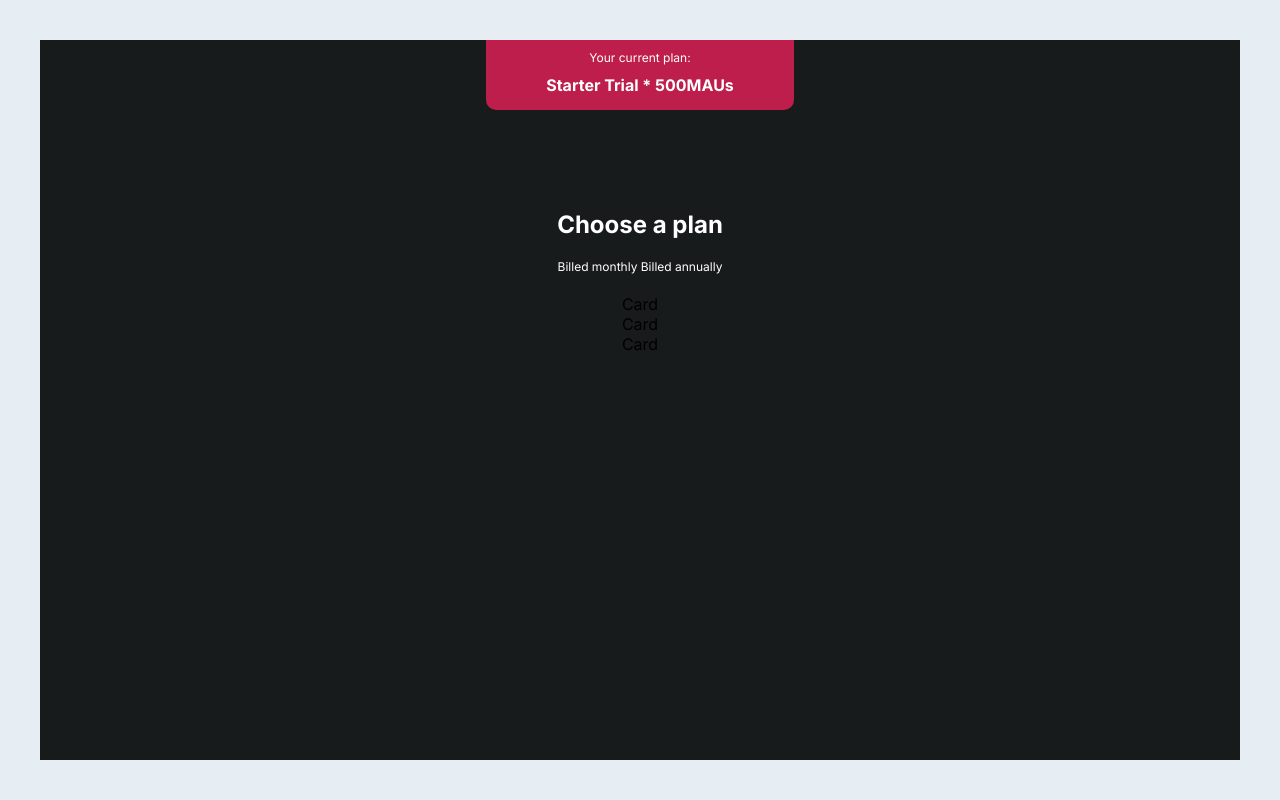
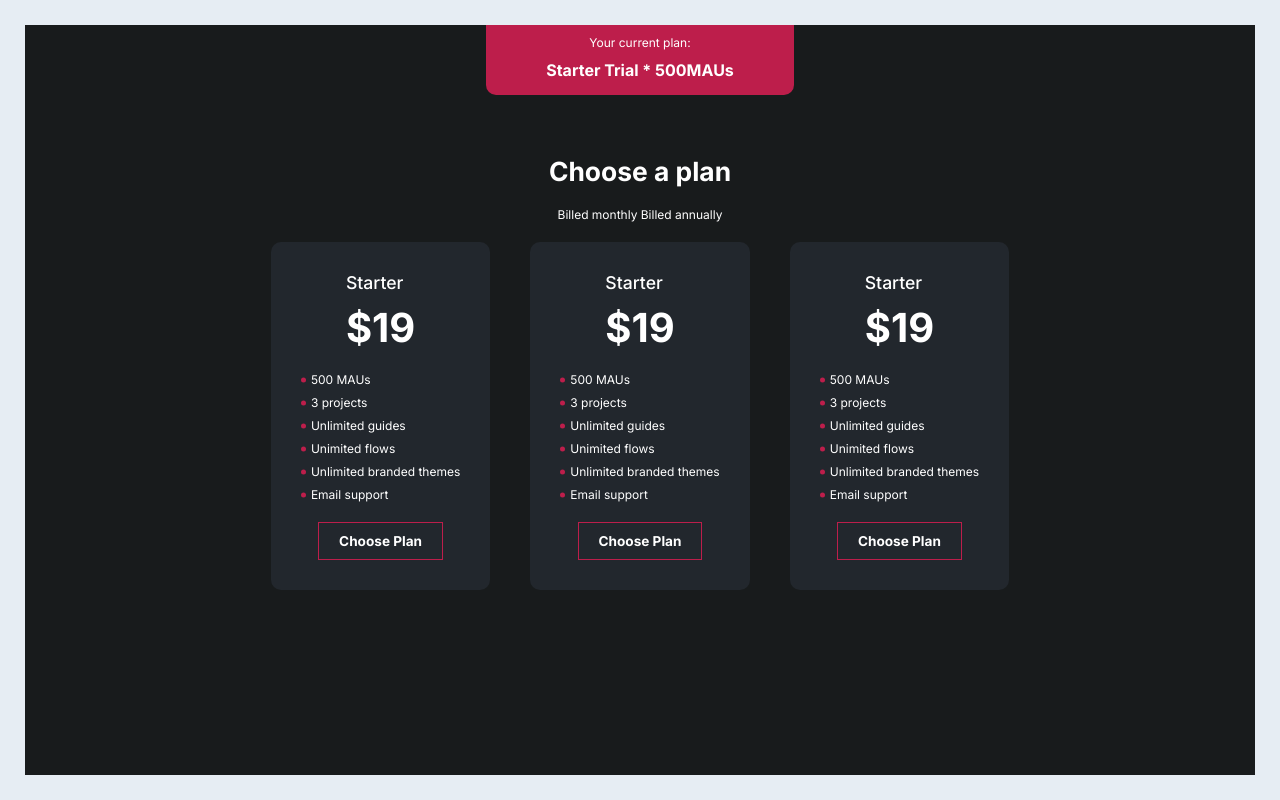
Before and after one commit to githubarj/docker-task, a React (Vite) app: page / in a window 1280 px wide. Built offline with nearby package versions, Linux system fonts and the light colour scheme.

Commit message:
Added the scaffolding for the cards and worked on the page formating

```diff
--- a/src/App.css
+++ b/src/App.css
@@ -1,5 +1,5 @@
 .app-container {
-  padding: 40px;
+  padding: 25px;
   display: flex;
   height: 100%;
 }
--- a/src/Components/LandingPage/Card.jsx
+++ b/src/Components/LandingPage/Card.jsx
@@ -1,8 +1,21 @@
-
 function Card() {
   return (
-    <div>Card</div>
-  )
+    <div className="card-container">
+      <div className="card-heading">
+        <h2 className="header-text">Starter</h2>
+        <h1 className="large-text">$19</h1>
+      </div>
+      <ul className="normal-text accent-bullets ">
+        <li>500 MAUs</li>
+        <li>3 projects</li>
+        <li>Unlimited guides</li>
+        <li>Unimited flows</li>
+        <li>Unlimited branded themes</li>
+        <li>Email support</li>
+      </ul>
+      <button className="medium-text">Choose Plan</button>
+    </div>
+  );
 }
 
-export default Card
+export default Card;
--- a/src/Components/LandingPage/PriceSection.jsx
+++ b/src/Components/LandingPage/PriceSection.jsx
@@ -2,7 +2,7 @@ import Card from "./Card"
 function PriceSection() {
   return (
     <div className="price-section-container">
-      <h2 className="header-text" >Choose a plan</h2>
+      <h2 className="title-text" >Choose a plan</h2>
       <p className="normal-text">Billed monthly Billed annually </p>
       <div className="cards">
         <Card />
--- a/src/Components/LandingPage/landingPage.css
+++ b/src/Components/LandingPage/landingPage.css
@@ -3,7 +3,7 @@
   flex-grow: 1;
   display: flex;
   flex-direction: column;
-    gap: 100px;
+  gap: 60px;
   align-items: center;
 }
 
@@ -27,3 +27,77 @@
   gap: 20px;
   align-items: center;
 }
+
+/* Cards styling  */
+
+.cards {
+  display: flex;
+  gap: 40px;
+}
+
+.card-heading {
+  display: flex;
+  flex-direction: column;
+  gap: 10px;
+}
+
+.card-container {
+  padding: 30px;
+  display: flex;
+  flex-direction: column;
+  align-items: center;
+  gap: 20px;
+  flex: 1 1 auto;
+  background-color: var(--card-color);
+  border-radius: 10px;
+}
+
+ul {
+  list-style: disc;
+  display: flex;
+  flex-direction: column;
+  gap: 8px;
+}
+
+/* Trying to change bullet color */
+
+/* ul::marker {
+  color: var(--accent-color);
+} */
+
+.accent-bullets {
+  list-style-type: none;
+  padding-left: 0;
+}
+
+.accent-bullets li {
+  position: relative;
+  padding-left: 10px;
+}
+
+.accent-bullets li::before {
+  content: "";
+  position: absolute;
+  top: 50%;
+  left: 0;
+  transform: translateY(-50%);
+  width: 5px;
+  height: 5px;
+  background-color: var(--accent-color);
+  border-radius: 50%;
+}
+
+button {
+  padding: 10px 20px;
+  border: var(--accent-color) 1px solid;
+  background-color: transparent;
+  cursor: pointer;
+  /* font-weight: 500 !important; */
+  font-size: 0.85rem !important;
+}
+
+button:hover {
+  background-color: var(--accent-color);
+  color: var(--primary-color);
+  border-radius: 5px;
+}
--- a/src/index.css
+++ b/src/index.css
@@ -24,7 +24,11 @@
 
 /* Reusable css classes */
 
-.normal-text, .medium-text, .header-text, .large-text {
+.normal-text,
+.medium-text,
+.header-text,
+.large-text,
+.title-text {
   color: var(--text-color);
 }
 
@@ -39,11 +43,15 @@
 }
 
 .header-text {
-  font-size: 1.5rem;
-  font-weight: 600;
+  font-size: 1.1rem;
+  font-weight: 500;
 }
 
+.title-text {
+  font-size: 1.65rem;
+  font-weight: 700;
+}
 .large-text {
-  font-size: 1.5rem;
-  font-weight: 600;
+  font-size: 2.5rem;
+  font-weight: 700;
 }
```
Also changed, not shown: src/Components/ToggleSlider/ToggleSlider.jsx (added), src/Components/ToggleSlider/toggleSlider.css (added). Lines whose indentation alone changed are shown as unchanged.
